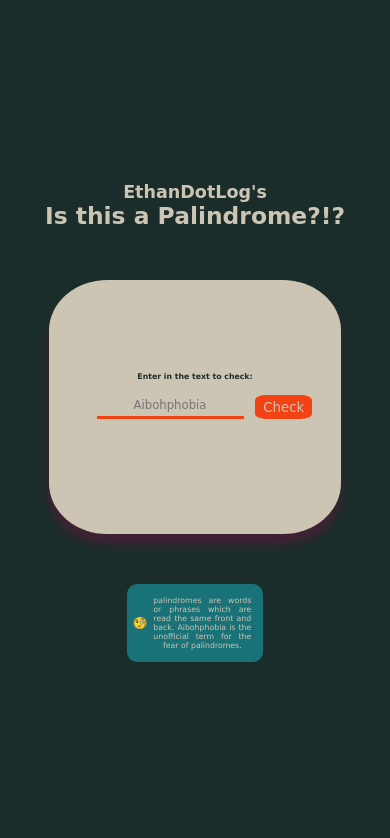
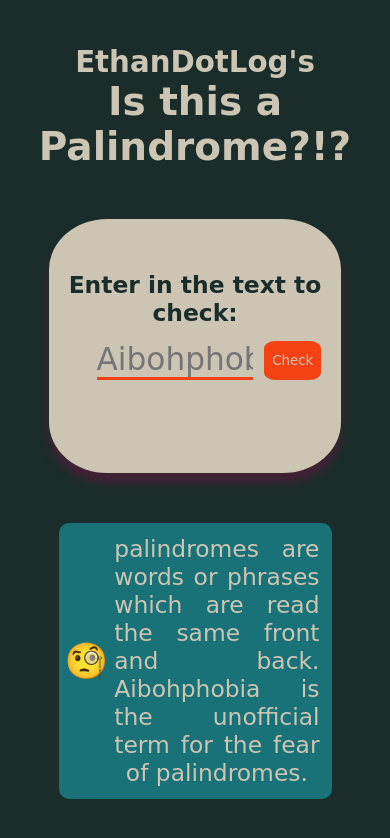
Before and after one commit to EthanDotLog/fcc-palindrome-checker, a plain HTML site: page index.html in a window 390 px wide. Drawn offline with Linux system fonts and the light colour scheme; a web font is replaced by a local one.

Commit message:
added @media
works on mobile

```diff
--- a/style.css
+++ b/style.css
@@ -105,5 +105,21 @@ header {
 }
 
 @media (max-width: 480px) {
-
+  header {
+    font-size: 5vw;
+  }
+  .main-box {
+    font-size: 6vw;
+    text-align: center;
+  }
+  .main-box input {
+    font-size: 8vw;
+  }
+  .sub-box {
+    font-size: 6vw;
+    width: 70vw;
+  }
+  .symbol {
+    font-size: 9vw;
+  }
 }
```
